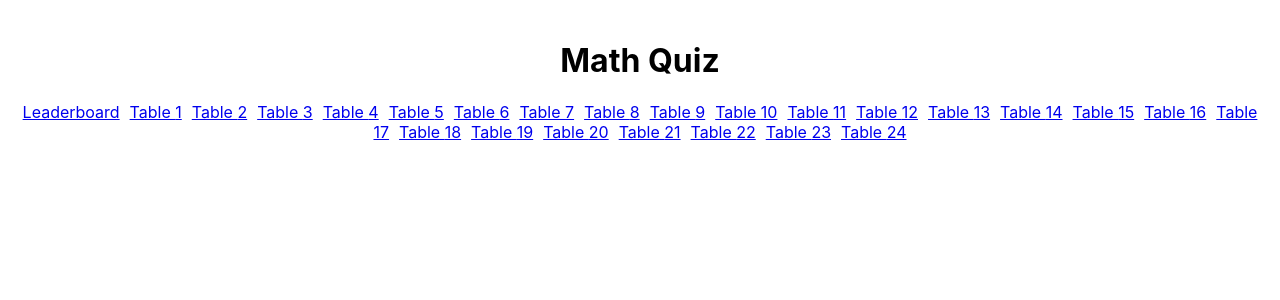
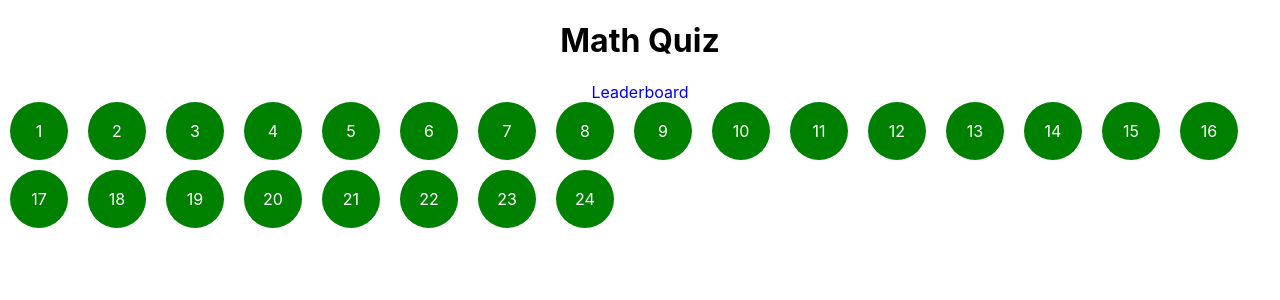
Before and after one commit to teqnoidimagine/game, a React (Create React App) app in the folder event-game/: page / in a window 1280 px wide. Shown: the top 300 px of the page. Built offline with nearby package versions, Linux system fonts and the light colour scheme.

Commit message:
UI changes

```diff
--- a/event-game/src/App.js
+++ b/event-game/src/App.js
@@ -56,16 +56,18 @@ function Leaderboard() {
           boxShadow: "0 4px 8px rgba(0, 0, 0, 0.1)",
           borderRadius: "10px",
           overflow: "hidden",
-          marginY:"10%",
-          paddingTop:"10%",
+          // marginY:"10%",
+          width:"100%",
+          paddingTop:"15%",
+          paddingBottom:"15%",
           backgroundImage:"url('/Union.png')",  backgroundSize: "cover",backgroundRepeat:"no-repeat",
         }}
       >
         <thead>
           <tr style={{ background:"none" }}>
-            <th style={{ padding: "10px", fontSize: "18px" }}>Table No</th>
-            <th style={{ padding: "10px", fontSize: "18px" }}>Score</th>
-            <th style={{ padding: "10px", fontSize: "18px" }}>Time</th>
+            <th style={{ padding: "5px", fontSize: "14px" }}>Table No</th>
+            <th style={{ padding: "5px", fontSize: "14px" }}>Score</th>
+            <th style={{ padding: "5px", fontSize: "14px" }}>Time</th>
           </tr>
         </thead>
         <tbody style={{background:"none",marginBottom:"10px" }}>
@@ -79,27 +81,27 @@ function Leaderboard() {
             >
               <td
                 style={{
-                  padding: "10px",
+                  padding: "5px",
                   borderBottom: "1px solid #ddd",
-                  fontSize: "16px",
+                  fontSize: "12px",
                 }}
               >
                 Table {player.tableNo}
               </td>
               <td
                 style={{
-                  padding: "10px",
+                  padding: "5px",
                   borderBottom: "1px solid #ddd",
-                  fontSize: "16px",
+                  fontSize: "12px",
                 }}
               >
                 {player.score}
               </td>
               <td
                 style={{
-                  padding: "10px",
+                  padding: "5px",
                   borderBottom: "1px solid #ddd",
-                  fontSize: "16px",
+                  fontSize: "12px",
                 }}
               >
                 {player.time}s
@@ -215,7 +217,7 @@ function Quiz() {
       {isSubmitted ? (
         <h2>Your final score: {score}</h2>
       ) : questions.length > 0 ? (
-        <div style={{ backgroundImage:"url('/Union.png')",  backgroundSize: "contain",backgroundRepeat:"no-repeat",padding: "11%", borderRadius: "8px", backgroundColor: "#f8ffa" }}>
+        <div style={{ backgroundImage:"url('/Union.png')",  backgroundSize: "cover",backgroundRepeat:"no-repeat",padding: "11%", borderRadius: "8px", backgroundColor: "#f8ffa" }}>
           <p style={{ fontSize: "18px", fontWeight: "bold" }}>
             {currentQuestionIndex + 1}. {questions[currentQuestionIndex].question}
           </p>
@@ -249,7 +251,7 @@ function Quiz() {
             disabled={currentQuestionIndex === 0}
             style={{
               padding: "10px 20px",
-              fontSize: "16px",
+              fontSize: "12px",
               marginRight: "10px",
               cursor: currentQuestionIndex === 0 ? "not-allowed" : "pointer",
               backgroundColor: currentQuestionIndex === 0 ? "#ccc" : "#007bff",
@@ -266,7 +268,7 @@ function Quiz() {
               onClick={handleSubmit}
               style={{
                 padding: "10px 20px",
-                fontSize: "16px",
+                fontSize: "12px",
                 backgroundColor: "#ff5733",
                 color: "#fff",
                 border: "none",
@@ -281,7 +283,7 @@ function Quiz() {
               onClick={nextQuestion}
               style={{
                 padding: "10px 20px",
-                fontSize: "16px",
+                fontSize: "12px",
                 backgroundColor: "#28a745",
                 color: "#fff",
                 border: "none",
@@ -305,15 +307,21 @@ function Quiz() {
 function App() {
   return (
     <Router>
-      <div style={{ padding: "20px", textAlign: "center" }}>
+      <div style={{ padding: "0px", textAlign: "center" }}>
         <h1>Math Quiz</h1>
         <nav>
           <Link to="/leaderboard">Leaderboard</Link>
+          <div style={{display:"flex",flexWrap:"wrap",gap:"10px"}}>
+
+
           {[...Array(24).keys()].map((i) => (
-            <Link key={i} to={`/quiz/table/${i + 1}`} style={{ marginLeft: "10px" }}>
-              Table {i + 1}
+            <Link  key={i} to={`/quiz/table/${i + 1}`} style={{ marginLeft: "10px" }}>
+
+             <div style={{width:"30px",
+             alignItems:"center",rowGap:"20px"
+              ,height:"30px",display:"flex", justifyContent:"center",padding:"14px" , color:"white",backgroundColor:"green",borderRadius:"30px"}}>{i + 1}</div>
             </Link>
-          ))}
+          ))} </div>
         </nav>
         <Routes>
           <Route path="/leaderboard" element={<Leaderboard />} />
--- a/event-game/src/index.css
+++ b/event-game/src/index.css
@@ -11,3 +11,6 @@ code {
   font-family: source-code-pro, Menlo, Monaco, Consolas, 'Courier New',
     monospace;
 }
+a {
+  text-decoration: none;
+}
```
